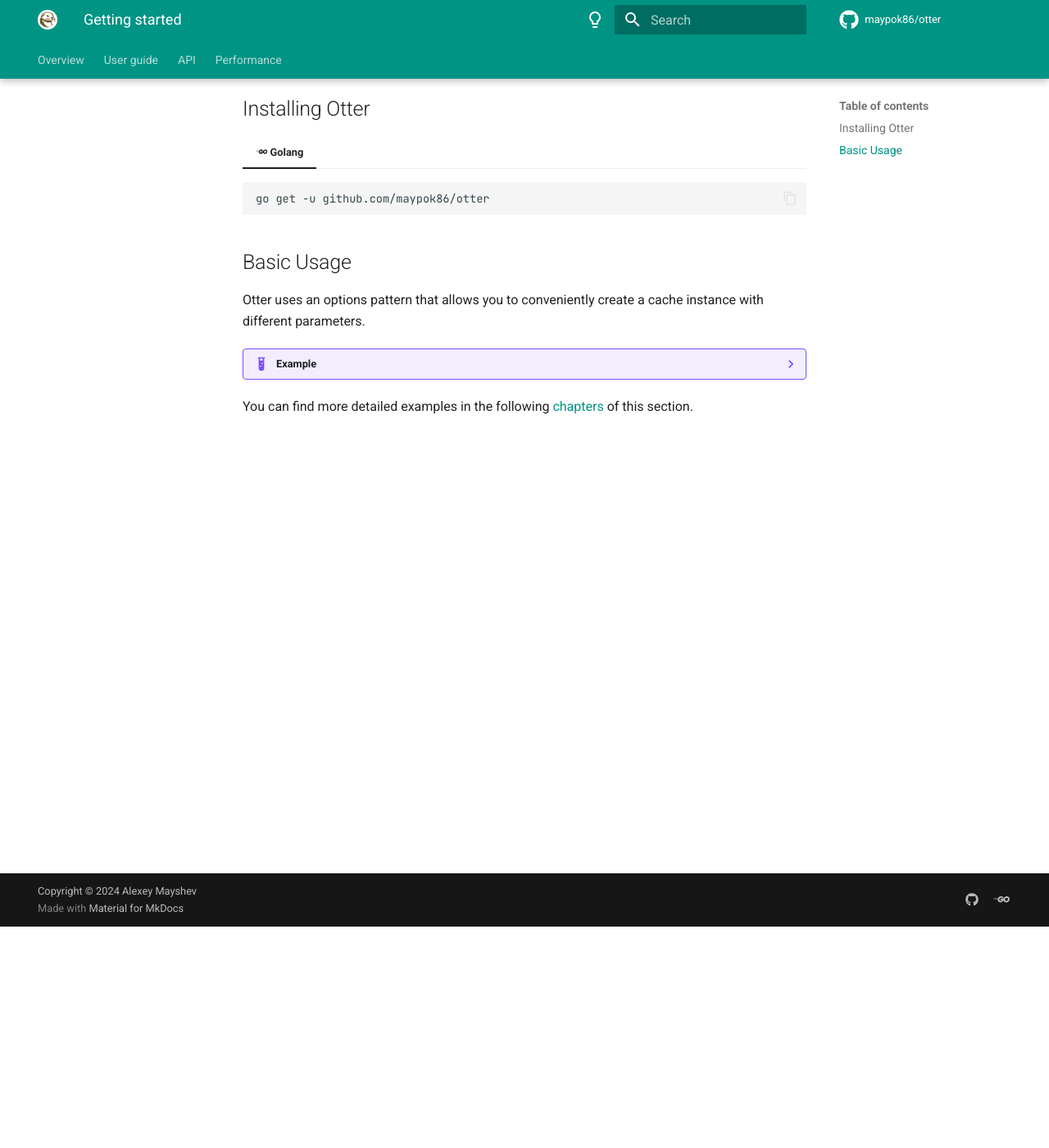
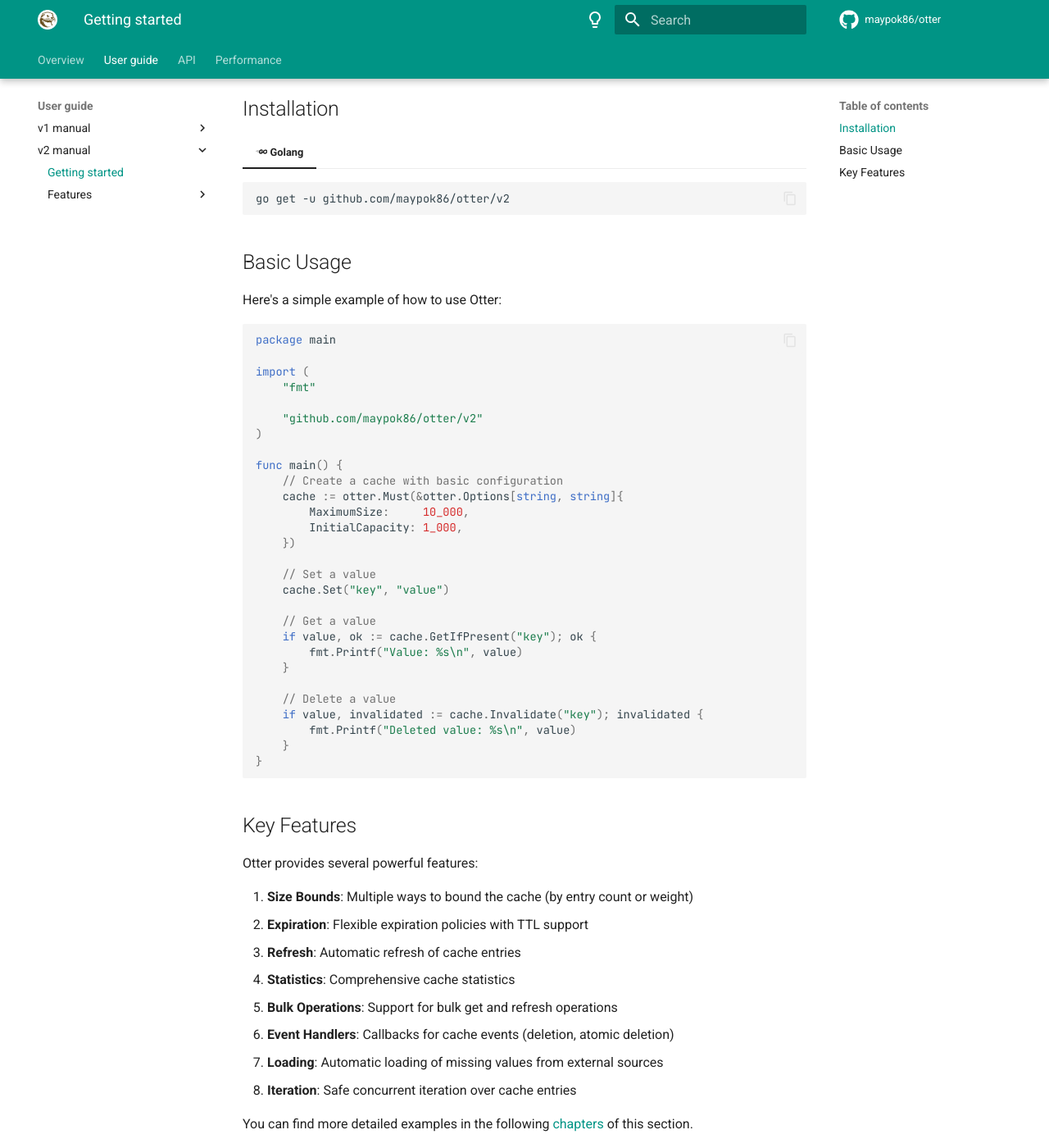
Before and after one commit to maypok86/otter, an MkDocs documentation site: the page built from docs/user-guide/v2/getting-started.md, in a window 1280 px wide and 1400 px high, scrolled down 270 px. Shown: the whole window at 82% size. Built offline with MkDocs 1.6.1 and Material for MkDocs 9.7.7, drawn with Linux system fonts in a browser that asks for light colours; comment, search, counter and statistics services are not loaded.

````diff
--- a/docs/user-guide/v2/getting-started.md
+++ b/docs/user-guide/v2/getting-started.md
@@ -7,57 +7,60 @@ tags:
 
 This chapter is here to help you get started with Otter. It covers all the fundamental features and functionalities of the library, making it easy for new users to familiarise themselves with the basics from initial installation and setup to core functionalities.
 
-## Installing Otter
+## Installation
 
 === ":fontawesome-brands-golang: Golang"
 
 ``` bash
-go get -u github.com/maypok86/otter
+go get -u github.com/maypok86/otter/v2
 ```
 
 ## Basic Usage
 
-Otter uses an options pattern that allows you to conveniently create a cache instance with different parameters.
+Here's a simple example of how to use Otter:
 
-??? example
-    This code creates a cache with the same ttl (applied automatically) for each entry, with cache access statistics collection enabled, and demonstrates some basic operations.
+```go
+package main
 
-    ```go
-    package main
+import (
+    "fmt"
 
-    import (
-        "fmt"
-        "time"
+    "github.com/maypok86/otter/v2"
+)
 
-        "github.com/maypok86/otter"
-    )
+func main() {
+    // Create a cache with basic configuration
+    cache := otter.Must(&otter.Options[string, string]{
+        MaximumSize:     10_000,
+        InitialCapacity: 1_000,
+    })
 
-    func main() {
-        // create a cache with capacity equal to 10000 elements
-        cache, err := otter.MustBuilder[string, string](10_000).
-            CollectStats().
-            WithTTL(time.Hour).
-            Build()
-        if err != nil {
-            panic(err)
-        }
+    // Set a value
+    cache.Set("key", "value")
 
-        // set item with ttl (1 hour)
-        cache.Set("key", "value")
+    // Get a value
+    if value, ok := cache.GetIfPresent("key"); ok {
+        fmt.Printf("Value: %s\n", value)
+    }
 
-        // get value from cache
-        value, ok := cache.Get("key")
-        if !ok {
-            panic("not found key")
-        }
-        fmt.Println(value)
+    // Delete a value
+    if value, invalidated := cache.Invalidate("key"); invalidated {
+        fmt.Printf("Deleted value: %s\n", value)
+    }
+}
+```
 
-        // delete item from cache
-        cache.Delete("key")
+## Key Features
 
-        // delete data and stop goroutines
-        cache.Close()
-    }
-    ```
+Otter provides several powerful features:
+
+1. **Size Bounds**: Multiple ways to bound the cache (by entry count or weight)
+2. **Expiration**: Flexible expiration policies with TTL support
+3. **Refresh**: Automatic refresh of cache entries
+4. **Statistics**: Comprehensive cache statistics
+5. **Bulk Operations**: Support for bulk get and refresh operations
+6. **Event Handlers**: Callbacks for cache events (deletion, atomic deletion)
+7. **Loading**: Automatic loading of missing values from external sources
+8. **Iteration**: Safe concurrent iteration over cache entries
 
 You can find more detailed examples in the following [chapters](features/index.md) of this section.
--- a/mkdocs.yml
+++ b/mkdocs.yml
@@ -134,6 +134,18 @@ nav:
             - Expiration policy: user-guide/v1/features/expiration-policy.md
             - Cost-based eviction: user-guide/v1/features/cost.md
             - Statistics: user-guide/v1/features/stats.md
+      - v2 manual:
+          - Getting started: user-guide/v2/getting-started.md
+          - Features:
+              - user-guide/v2/features/index.md
+              - Eviction: user-guide/v2/features/eviction.md
+              - Deletion: user-guide/v2/features/deletion.md
+              - Loading:  user-guide/v2/features/loading.md
+              - Refresh:  user-guide/v2/features/refresh.md
+              - Bulk operations: user-guide/v2/features/bulk.md
+              - Statistics: user-guide/v2/features/statistics.md
+              - Extension: user-guide/v2/features/extension.md
+              - Iteration: user-guide/v2/features/iteration.md
   - API: api/index.md
   - Performance:
       - Throughput: performance/throughput.md
````
Also changed, not shown: docs/user-guide/v2/features/bulk.md (added, +46 -0 lines), docs/user-guide/v2/features/cost.md (deleted, +0 -46 lines), docs/user-guide/v2/features/deletion.md (added, +40 -0 lines), docs/user-guide/v2/features/eviction.md (added, +50 -0 lines), docs/user-guide/v2/features/expiration-policy.md (deleted, +0 -57 lines), docs/user-guide/v2/features/extension.md (added, +28 -0 lines), docs/user-guide/v2/features/index.md (+9 -4 lines), docs/user-guide/v2/features/iteration.md (added, +23 -0 lines), docs/user-guide/v2/features/loading.md (added, +21 -0 lines), docs/user-guide/v2/features/refresh.md (added, +25 -0 lines), docs/user-guide/v2/features/statistics.md (added, +24 -0 lines), docs/user-guide/v2/features/stats.md (deleted, +0 -35 lines).
